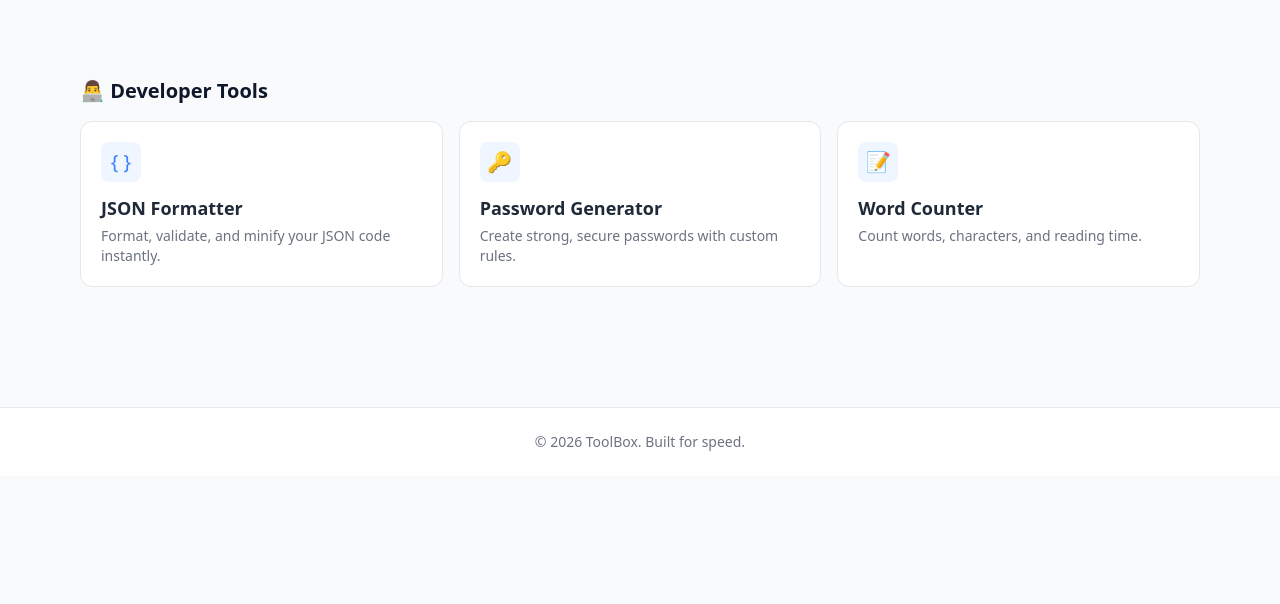
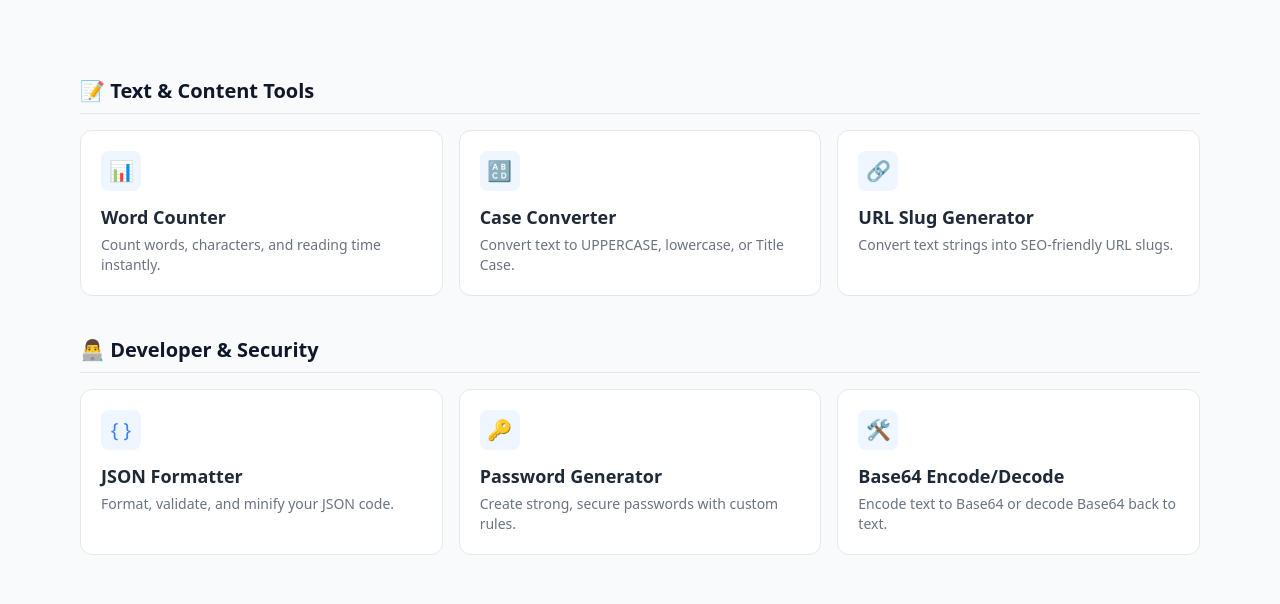
Before and after one commit to Kangzee/Webtools, a plain HTML site: page index.html in a window 1280 px wide. Shown: the part 196-800 px from the top of the page. Drawn offline with nearby package versions, Linux system fonts and the light colour scheme.

Commit message:
update index.html

```diff
--- a/index.html
+++ b/index.html
@@ -4,16 +4,13 @@
     <meta charset="UTF-8">
     <meta name="viewport" content="width=device-width, initial-scale=1.0">
     <title>Free Online Web Tools - Developer & Utility Tools</title>
-    <meta name="description" content="100% Free online tools for developers and daily utilities. JSON Formatter, Password Generator, Image Compressor, and more.">
+    <meta name="description" content="100% Free online tools for developers and daily utilities. JSON Formatter, Password Generator, Word Counter, and more.">
 
     <script src="https://cdn.tailwindcss.com"></script>
-
     <script>
       tailwind.config = {
         theme: {
-          extend: {
-            colors: { primary: '#3b82f6', dark: '#0f172a' }
-          }
+          extend: { colors: { primary: '#3b82f6', dark: '#0f172a' } }
         }
       }
     </script>
@@ -41,39 +38,58 @@
     </header>
 
     <main class="max-w-6xl mx-auto px-4 pb-20">
-        <h2 class="text-xl font-bold text-dark mb-4 flex items-center gap-2">
-            👨‍💻 Developer Tools
+
+        <h2 class="text-xl font-bold text-dark mb-4 border-b border-gray-200 pb-2">
+            📝 Text & Content Tools
         </h2>
+        <div class="grid grid-cols-1 md:grid-cols-2 lg:grid-cols-3 gap-4 mb-10">
+            <a href="word-counter.html" class="bg-white p-5 rounded-xl border border-gray-200 hover:shadow-md hover:border-primary transition-all group">
+                <div class="w-10 h-10 bg-blue-50 text-primary rounded-lg flex items-center justify-center text-xl mb-3 group-hover:bg-primary group-hover:text-white transition-colors">📊</div>
+                <h3 class="font-bold text-lg mb-1">Word Counter</h3>
+                <p class="text-gray-500 text-sm">Count words, characters, and reading time instantly.</p>
+            </a>
+            <a href="case-converter.html" class="bg-white p-5 rounded-xl border border-gray-200 hover:shadow-md hover:border-primary transition-all group">
+                <div class="w-10 h-10 bg-blue-50 text-primary rounded-lg flex items-center justify-center text-xl mb-3 group-hover:bg-primary group-hover:text-white transition-colors">🔠</div>
+                <h3 class="font-bold text-lg mb-1">Case Converter</h3>
+                <p class="text-gray-500 text-sm">Convert text to UPPERCASE, lowercase, or Title Case.</p>
+            </a>
+            <a href="slug-generator.html" class="bg-white p-5 rounded-xl border border-gray-200 hover:shadow-md hover:border-primary transition-all group">
+                <div class="w-10 h-10 bg-blue-50 text-primary rounded-lg flex items-center justify-center text-xl mb-3 group-hover:bg-primary group-hover:text-white transition-colors">🔗</div>
+                <h3 class="font-bold text-lg mb-1">URL Slug Generator</h3>
+                <p class="text-gray-500 text-sm">Convert text strings into SEO-friendly URL slugs.</p>
+            </a>
+        </div>
 
+        <h2 class="text-xl font-bold text-dark mb-4 border-b border-gray-200 pb-2">
+            👨‍💻 Developer & Security
+        </h2>
         <div class="grid grid-cols-1 md:grid-cols-2 lg:grid-cols-3 gap-4 mb-10">
             <a href="json-formatter.html" class="bg-white p-5 rounded-xl border border-gray-200 hover:shadow-md hover:border-primary transition-all group">
-                <div class="w-10 h-10 bg-blue-50 text-primary rounded-lg flex items-center justify-center text-xl mb-3 group-hover:bg-primary group-hover:text-white transition-colors">
-                    { }
-                </div>
+                <div class="w-10 h-10 bg-blue-50 text-primary rounded-lg flex items-center justify-center text-xl mb-3 group-hover:bg-primary group-hover:text-white transition-colors">{ }</div>
                 <h3 class="font-bold text-lg mb-1">JSON Formatter</h3>
-                <p class="text-gray-500 text-sm">Format, validate, and minify your JSON code instantly.</p>
+                <p class="text-gray-500 text-sm">Format, validate, and minify your JSON code.</p>
             </a>
-
             <a href="password-generator.html" class="bg-white p-5 rounded-xl border border-gray-200 hover:shadow-md hover:border-primary transition-all group">
-                <div class="w-10 h-10 bg-blue-50 text-primary rounded-lg flex items-center justify-center text-xl mb-3 group-hover:bg-primary group-hover:text-white transition-colors">
-                    🔑
-                </div>
+                <div class="w-10 h-10 bg-blue-50 text-primary rounded-lg flex items-center justify-center text-xl mb-3 group-hover:bg-primary group-hover:text-white transition-colors">🔑</div>
                 <h3 class="font-bold text-lg mb-1">Password Generator</h3>
                 <p class="text-gray-500 text-sm">Create strong, secure passwords with custom rules.</p>
             </a>
-
-             <a href="word-counter.html" class="bg-white p-5 rounded-xl border border-gray-200 hover:shadow-md hover:border-primary transition-all group">
-                <div class="w-10 h-10 bg-blue-50 text-primary rounded-lg flex items-center justify-center text-xl mb-3 group-hover:bg-primary group-hover:text-white transition-colors">
-                    📝
-                </div>
-                <h3 class="font-bold text-lg mb-1">Word Counter</h3>
-                <p class="text-gray-500 text-sm">Count words, characters, and reading time.</p>
+            <a href="base64.html" class="bg-white p-5 rounded-xl border border-gray-200 hover:shadow-md hover:border-primary transition-all group">
+                <div class="w-10 h-10 bg-blue-50 text-primary rounded-lg flex items-center justify-center text-xl mb-3 group-hover:bg-primary group-hover:text-white transition-colors">🛠️</div>
+                <h3 class="font-bold text-lg mb-1">Base64 Encode/Decode</h3>
+                <p class="text-gray-500 text-sm">Encode text to Base64 or decode Base64 back to text.</p>
             </a>
         </div>
+
     </main>
 
-    <footer class="bg-white border-t border-gray-200 py-6 text-center text-gray-500 text-sm">
+    <footer class="bg-white border-t border-gray-200 py-8 text-center text-gray-500 text-sm">
         <p>© 2026 ToolBox. Built for speed.</p>
+        <div class="mt-2 space-x-4">
+            <a href="#" class="hover:text-primary">Privacy Policy</a>
+            <a href="#" class="hover:text-primary">Terms of Service</a>
+            <a href="#" class="hover:text-primary">Contact</a>
+        </div>
     </footer>
 
 </body>
```
